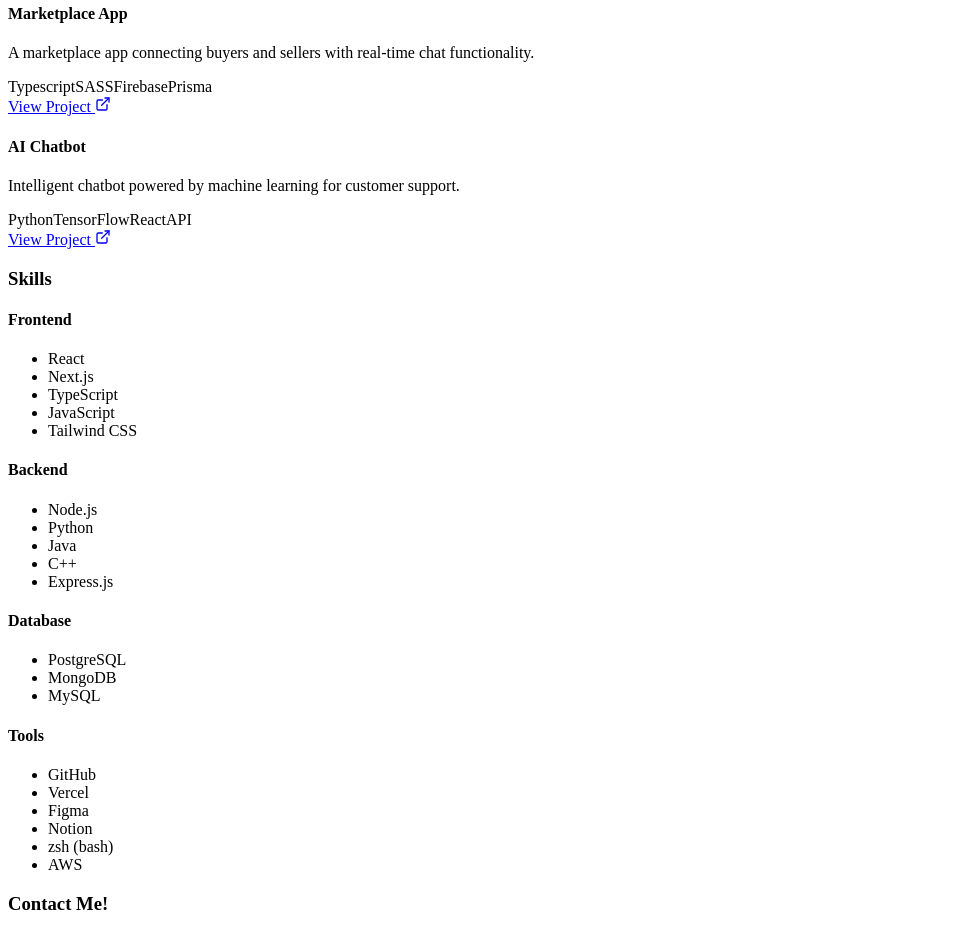
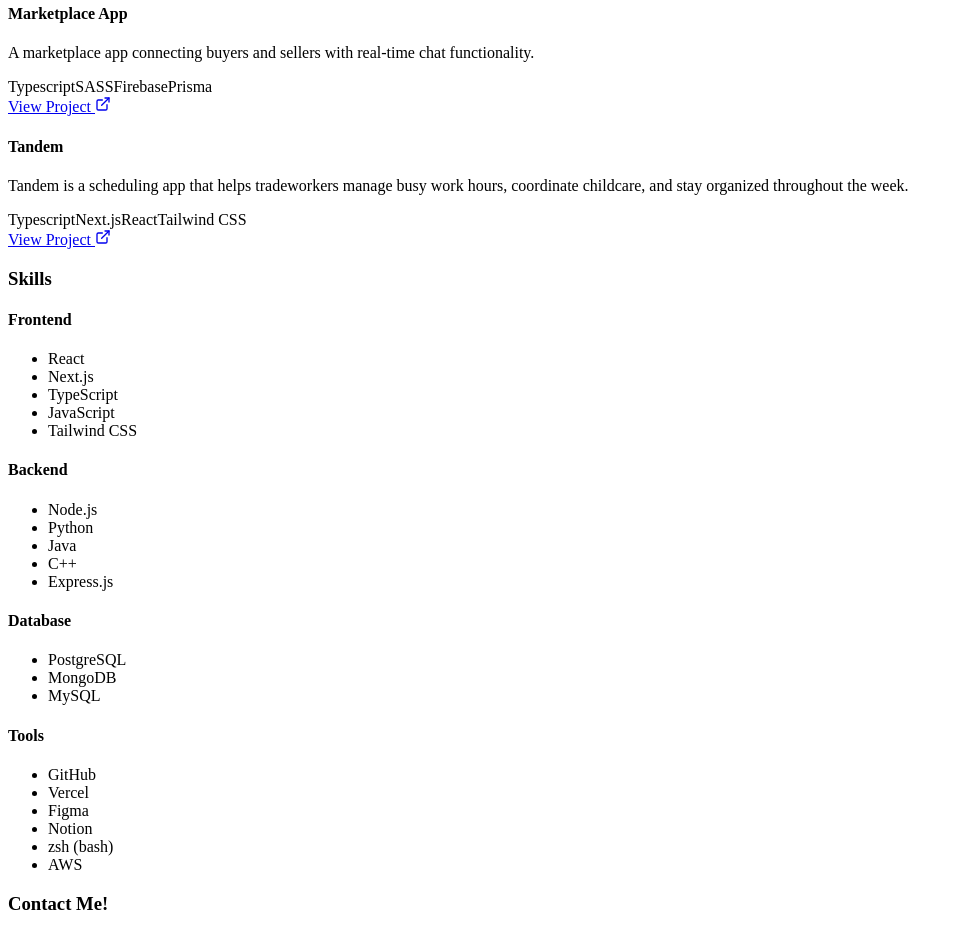
Before and after one commit to matheusdemeis/Portfolio-Website, a React (Vite) app: page / in a window 1280 px wide. Shown: the part 1660-2593 px from the top of the page, without its empty margins (0-963 px from the left). Built offline with nearby package versions, Linux system fonts and the light colour scheme; the HTML template or start-up script is replaced by a standard one.

Commit message:
added new project

```diff
--- a/src/data/projects.js
+++ b/src/data/projects.js
@@ -8,9 +8,9 @@ export const projects = [
     },
     {
       id: 3,
-      title: 'AI Chatbot',
-      description: 'Intelligent chatbot powered by machine learning for customer support.',
-      tags: ['Python', 'TensorFlow', 'React', 'API'],
-      link: '#'
+      title: 'Tandem',
+      description: 'Tandem is a scheduling app that helps tradeworkers manage busy work hours, coordinate childcare, and stay organized throughout the week.',
+      tags: ['Typescript', 'Next.js', 'React', 'Tailwind CSS'],
+      link: 'https://github.com/IDSP-TRADECARE/Tandem'
     }
   ];
```
